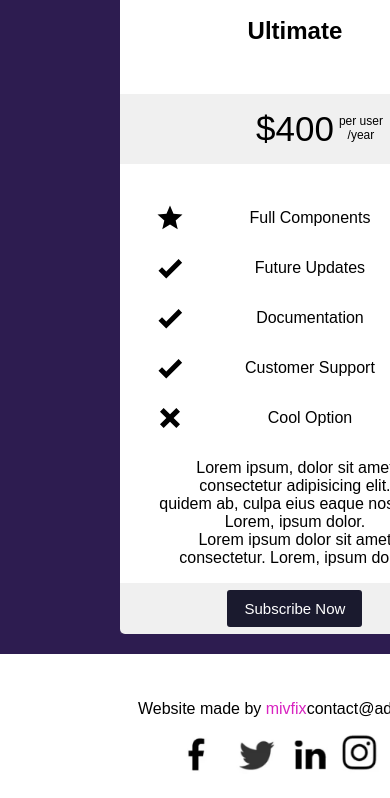
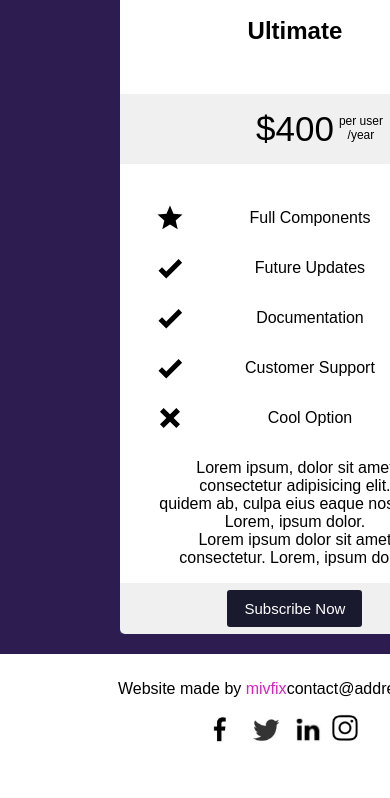
Before and after one commit to miguelrt29/Proyecto-Bleux, a plain HTML site: page index.html in a window 390 px wide. Shown: the part 3299-4097 px from the top of the page. After the commit the page ends 4055 px from the top, so only its background shows below. Drawn offline with Linux system fonts and the light colour scheme.

Commit message:
change media-footer

```diff
--- a/index.html
+++ b/index.html
@@ -318,7 +318,7 @@
 
 
 
-        <footer>
+        <footer class="final-redes">
             <div class="finall">
 
                 <div class="web">
@@ -344,7 +344,7 @@
 
 
 
-        </section>
+
 </body>
 
 </html>
--- a/style/styles.css
+++ b/style/styles.css
@@ -441,11 +441,21 @@ width: 141%;
     font-size: 12px;
   }
 
-  .finall{
+  .imaggefin{
+    margin-left: 50px;
+  }
+
+  .imaggefin img{
+    height: 30px;
+    margin-block-end: 8px;
+  }
+
+  .final-redes{
+
     width: 131.8%;
-    padding: 20px 20px;
   }
 
 
 
+
 }
```
